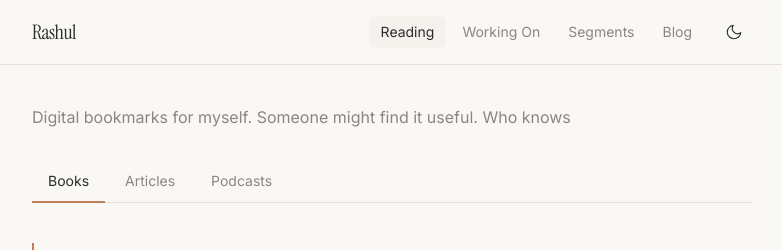
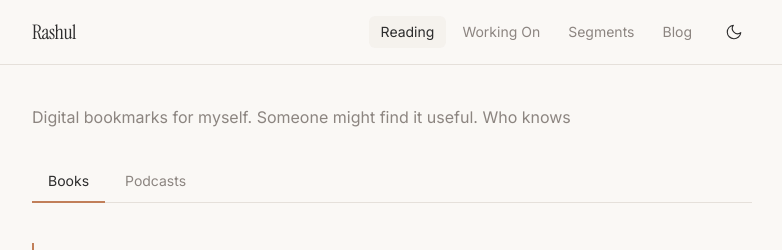
Before and after one commit to Raashul/website, a Next.js app: page /reading in a window 1280 px wide. Shown: the top 250 px of the page, without its empty margins (248-1030 px from the left). Built offline with nearby package versions, Linux system fonts and the light colour scheme.

Commit message:
remove articles

```diff
--- a/src/app/reading/page.tsx
+++ b/src/app/reading/page.tsx
@@ -26,7 +26,7 @@ function getPodcastTagColor(tag: string): string {
 
 export default function ReadingPage() {
   const books = getBooks();
-  const articles = getArticles();
+  //const articles = getArticles();
   const podcasts = getPodcasts();
   const currentlyReading = getCurrentlyReading();
 
@@ -37,7 +37,7 @@ export default function ReadingPage() {
         Someone might find it useful. Who knows
         </p>
 
-      <Tabs tabs={["Books", "Articles", "Podcasts"]}>
+      <Tabs tabs={["Books", "Podcasts"]}>
         {/* Books */}
         <div>
           {books.length === 0 && currentlyReading.length === 0 ? (
@@ -114,7 +114,7 @@ export default function ReadingPage() {
         </div>
 
         {/* Articles */}
-        <div>
+        {/* <div>
           {articles.length === 0 ? (
             <p className="text-center py-16 text-[var(--foreground-muted)]">
               No articles or links saved yet.
@@ -155,7 +155,7 @@ export default function ReadingPage() {
               ))}
             </div>
           )}
-        </div>
+        </div> */}
 
         {/* Podcasts */}
         <div>
```
